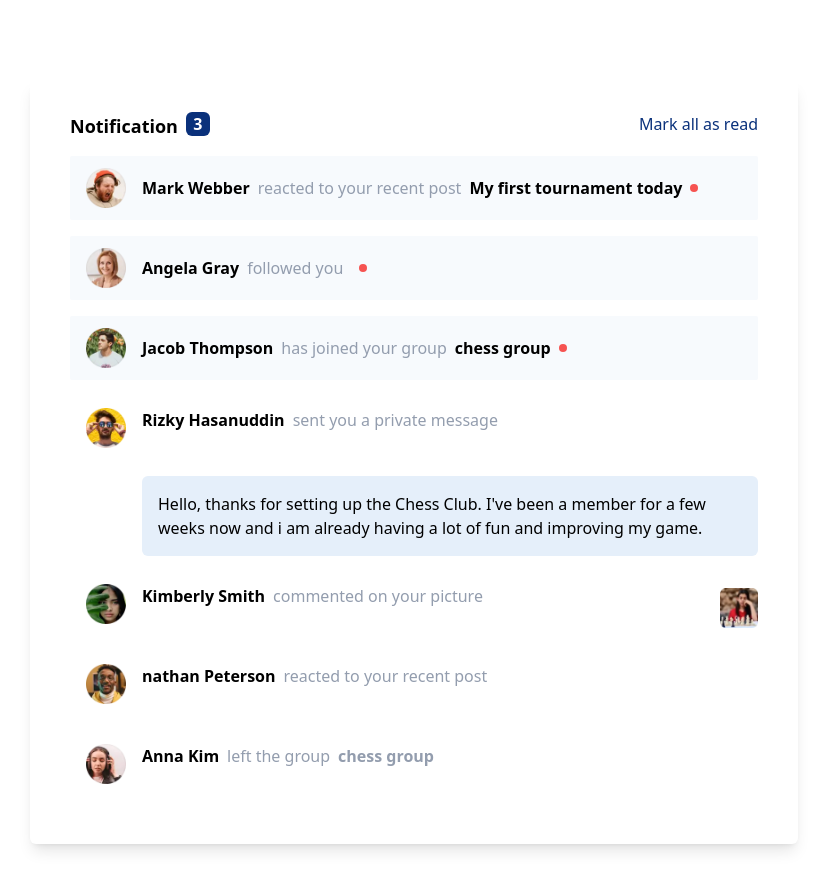
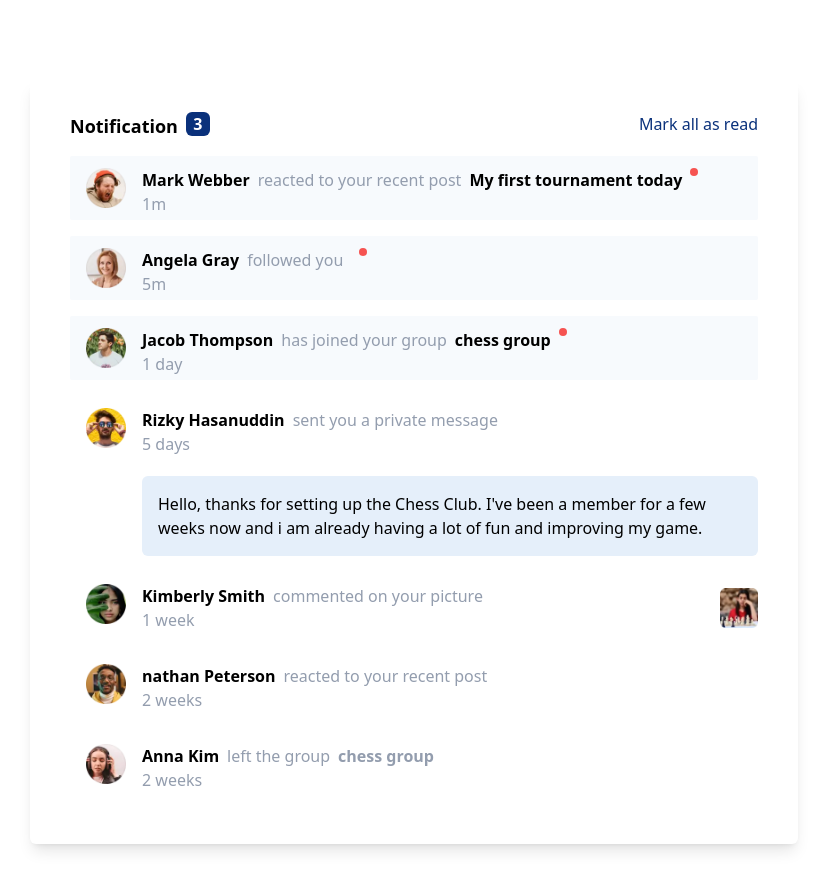
Before and after one commit to Abolade017/notification-page, a Vue app: page / in a window 1280 px wide. Shown: the top 890 px of the page, without its empty margins (226-1053 px from the left). Built offline with nearby package versions, Linux system fonts and the light colour scheme.

Commit message:
add time

```diff
--- a/src/components/TheWelcome.vue
+++ b/src/components/TheWelcome.vue
@@ -24,7 +24,8 @@
           <div class="w-10 h-10">
             <img :src="`src/assets/images/${notification.photo}`" alt="" class="w-full h-full">
           </div>
-          <div class="flex space-x-2 items-center">
+          <div class="flex flex-col">
+          <div class="flex space-x-2 ">
             <p class="font-bold hover:text-primary-blue hover:font-bold cursor-pointer">
               {{ notification.name }}
             </p>
@@ -35,14 +36,17 @@
 
             <div class="rounded-full bg-primary-red w-2 h-2" v-if="!notification.read"></div>
           </div>
+          <div class="text-neutral-Grayish-blue">{{ notification.date }}</div>
+        </div>
         </div>
       </div>
       <div class="mx-10 my-4" v-if="notification.read">
-        <div class="flex justify-between">
+        <div class="flex">
           <div class="flex space-x-4 h-16 w-full  px-4 py-3" >
             <div class=" h-10 w-10">
               <img :src="`src/assets/images/${notification.photo}`" alt="user_image" class="w-full h-full">
             </div>
+            <div class="flex flex-col">
             <div class="flex space-x-2">
               <p class="font-bold">
                 {{ notification.name }}
@@ -53,9 +57,10 @@
               <p class="hover:text-primary-blue hover:font-bold text-neutral-Grayish-blue  font-bold cursor-pointer">{{
                 notification.group }}</p>
             </div>
+            <div class="text-neutral-Grayish-blue">{{ notification.date }}</div>
+            </div>
           </div>
           <div class="h-10 w-10 " v-if="notification.commented = true" v-html="notification.commentedPic"></div>
-
         </div>
       </div>
       <div v-if="notification.sendMsg" class="bg-neutral-Light-grayish-blue-1 ml-28 mr-10 rounded-md cursor-pointer">
@@ -65,6 +70,7 @@
   </main>
 </template>
 <script setup lang="ts">
+
 import { useStore, actions } from "@/stores/notification.ts";
 import { computed } from "vue";
 const store = useStore();
@@ -78,4 +84,5 @@ const unreadNotifications = computed(() => {
 const unreadLength = store.getNotification.filter(function (el) {
   return el.read === false;
 }).length;
+
 </script>
--- a/src/stores/notification.ts
+++ b/src/stores/notification.ts
@@ -18,9 +18,10 @@ export const useStore = defineStore('notificationList', {
 					read: false,
 					message: '',
 					photo: 'avatar-mark-webber.webp',
-					commented: 'false',
+					commented: false,
 					commentedPic: '',
-					sendMsg: false
+					sendMsg: false,
+					date: '1m'
 				},
 				{
 					id: 2,
@@ -31,9 +32,10 @@ export const useStore = defineStore('notificationList', {
 					read: false,
 					message: '',
 					photo: 'avatar-angela-gray.webp',
-					commented: 'false',
+					commented: false,
 					commentedPic: '',
-					sendMsg: false
+					sendMsg: false,
+					date: '5m'
 				},
 				{
 					id: 3,
@@ -44,9 +46,10 @@ export const useStore = defineStore('notificationList', {
 					read: false,
 					message: '',
 					photo: 'avatar-jacob-thompson.webp',
-					commented: 'false',
+					commented: false,
 					commentedPic: '',
-					sendMsg: false
+					sendMsg: false,
+					date: '1 day'
 				},
 				{
 					id: 4,
@@ -59,8 +62,9 @@ export const useStore = defineStore('notificationList', {
 					message:
 						"Hello, thanks for setting up the Chess Club. I've been a member for a few weeks now and i am already having a lot of fun and improving my game.",
 					photo: 'avatar-rizky-hasanuddin.webp',
-					commented: 'false',
-					commentedPic: ''
+					commented: false,
+					commentedPic: '',
+					date: '5 days'
 				},
 				{
 					id: 5,
@@ -73,7 +77,9 @@ export const useStore = defineStore('notificationList', {
 					message: '',
 					photo: 'avatar-kimberly-smith.webp',
 					commented: true,
-					commentedPic: '<img src="src/assets/images/image-chess.webp" alt="commented-picture" class="h-full w-full mt-4">'
+					commentedPic:
+						'<img src="src/assets/images/image-chess.webp" alt="commented-picture" class="h-full w-full mt-4">',
+					date: '1 week'
 				},
 				{
 					id: 6,
@@ -85,8 +91,9 @@ export const useStore = defineStore('notificationList', {
 					sendMsg: false,
 					message: '',
 					photo: 'avatar-nathan-peterson.webp',
-					commented: 'false',
-					commentedPic: ''
+					commented: false,
+					commentedPic: '',
+					date: '2 weeks'
 				},
 				{
 					id: 7,
@@ -98,8 +105,9 @@ export const useStore = defineStore('notificationList', {
 					sendMsg: false,
 					message: '',
 					photo: 'avatar-anna-kim.webp',
-					commented: 'false',
-					commentedPic: ''
+					commented: false,
+					commentedPic: '',
+					date: '2 weeks'
 				}
 			],
 			read: false
@@ -108,7 +116,7 @@ export const useStore = defineStore('notificationList', {
 	getters: {
 		getNotification: (state) => state.notificationList,
 		uread(state): number {
-			state.notificationList.filter((el) => {
+			return state.notificationList.filter((el) => {
 				return el.read === false;
 			}).length;
 		}
```
